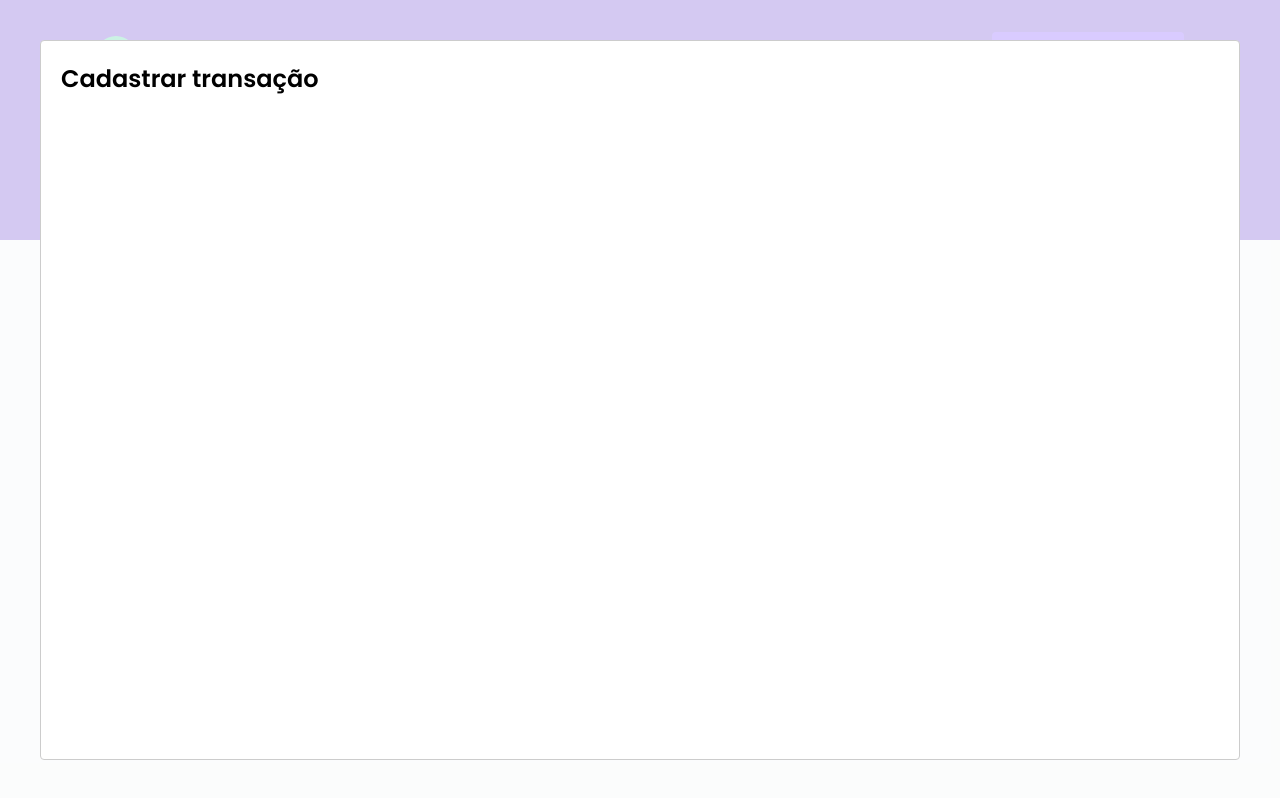
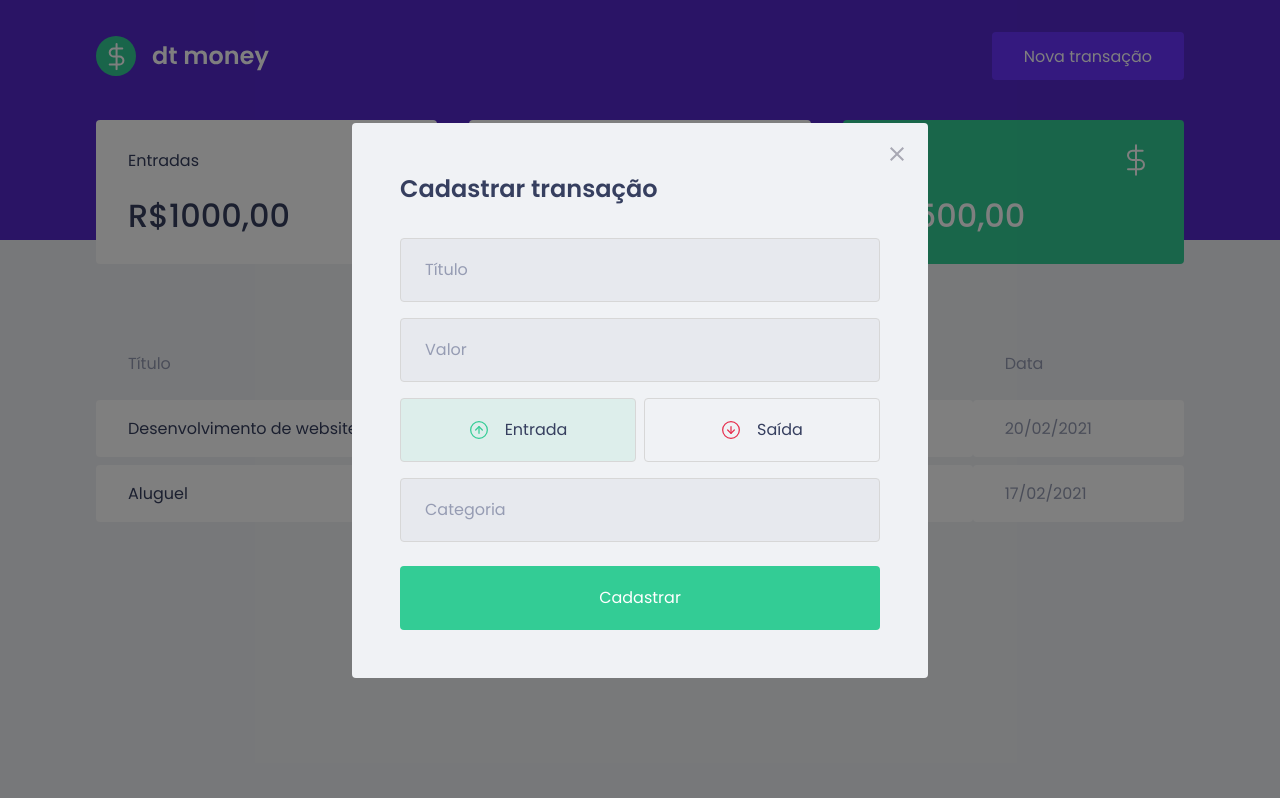
Before and after one commit to oigabrielteodoro/dtmoney, a React (Create React App) app: page / in a window 1280 px wide. Both pictures are taken after a click on the button "Nova transação". Built offline with nearby package versions, Linux system fonts and the light colour scheme; no server answers; what miragejs would draw is missing.

Commit message:
feat: created NewTransactionModal component

```diff
--- a/package.json
+++ b/package.json
@@ -12,6 +12,7 @@
     "@types/react-dom": "^17.0.0",
     "axios": "^0.21.1",
     "miragejs": "^0.1.41",
+    "polished": "^4.1.1",
     "react": "^17.0.2",
     "react-dom": "^17.0.2",
     "react-modal": "^3.13.1",
--- a/src/components/NewTransactionModal/index.tsx
+++ b/src/components/NewTransactionModal/index.tsx
@@ -1,4 +1,13 @@
+import { useState } from "react";
+
 import Modal from "react-modal";
+
+import incomeImg from '../../assets/income.svg';
+import outcomeImg from '../../assets/outcome.svg';
+
+import closeImg from '../../assets/close.svg';
+
+import { Container, RadioBox, TransactionTypeContainer } from "./styles";
 
 interface NewTransactionModalProps {
   isNewTransactionModalOpen: boolean;
@@ -6,12 +15,65 @@
 }
 
 export function NewTransactionModal({ isNewTransactionModalOpen, onRequestClose }: NewTransactionModalProps) {
+  const [type, setType] = useState('deposit');
+
   return (
     <Modal
       isOpen={isNewTransactionModalOpen}
       onRequestClose={onRequestClose}
+      overlayClassName="react-modal-overlay"
+      className="react-modal-content"
     >
-      <h2>Cadastrar transação</h2>
+      <button
+        type="button"
+        onClick={onRequestClose}
+        className="react-modal-close"
+      >
+        <img src={closeImg} alt="Fechar modal"/>
+      </button>
+
+      <Container>
+        <h2>Cadastrar transação</h2>
+
+        <input
+          placeholder="Título"
+        />
+
+        <input
+          type="number"
+          placeholder="Valor"
+        />
+
+        <TransactionTypeContainer>
+          <RadioBox
+            type="button"
+            onClick={() => setType('deposit')}
+            isActive={type === 'deposit'}
+            activeColor="green"
+          >
+            <img src={incomeImg} alt="Entrada"/>
+            <span>Entrada</span>
+          </RadioBox>
+
+          <RadioBox
+            type="button"
+            onClick={() => setType('withdrawn')}
+            isActive={type === 'withdrawn'}
+            activeColor="red"
+          >
+            <img src={outcomeImg} alt="Saída"/>
+            <span>Saída</span>
+          </RadioBox>
+        </TransactionTypeContainer>
+
+        <input
+          placeholder="Categoria"
+        />
+
+        <button type="submit">
+          Cadastrar
+        </button>
+      </Container>
     </Modal>
   )
 }
--- a/src/components/NewTransactionModal/styles.ts
+++ b/src/components/NewTransactionModal/styles.ts
@@ -1,5 +1,100 @@
 import styled from 'styled-components';
 
-export const Container = styled.div`
+import { darken, transparentize } from 'polished';
 
+interface RadioBoxProps {
+  isActive: boolean;
+  activeColor: 'green' | 'red';
+}
+
+const radioBoxColors = {
+  red: '#e52e40',
+  green: '#33cc95',
+}
+
+export const Container = styled.form`
+  h2 {
+    color: var(--text-title);
+    font-size: 1.5rem;
+    margin-bottom: 2rem;
+  }
+
+  input {
+    width: 100%;
+    padding: 0 1.5rem;
+    height: 4rem;
+    border-radius: 0.25rem;
+
+    border: 1px solid #d7d7d7;
+    background: #e7e9ee;
+
+    font-weight: 400;
+    font-size: 1rem;
+
+    &::placeholder {
+      color: var(--text-body);
+    }
+
+    & + input {
+      margin-top: 1rem;
+    }
+  }
+
+  button[type='submit'] {
+    width: 100%;
+    padding: 0 1.5rem;
+    height: 4rem;
+    background: var(--green);
+    color: #fff;
+    border-radius: 0.25rem;
+    border: 0;
+    font-size: 1rem;
+    margin-top: 1.5rem;
+
+    transition: filter 0.2s;
+
+    &:hover {
+      filter: brightness(0.9);
+    }
+  }
 `;
+
+export const TransactionTypeContainer = styled.div`
+  margin: 1rem 0;
+  display: grid;
+  grid-template-columns: 1fr 1fr;
+  gap: 0.5rem;
+`;
+
+export const RadioBox = styled.button<RadioBoxProps>`
+  height: 4rem;
+  border: 1px solid #d7d7d7;
+  border-radius: 0.25rem;
+
+  background: ${({ isActive, activeColor }) => isActive
+    ? transparentize(0.9, radioBoxColors[activeColor])
+    : 'transparent'
+  };
+
+  display: flex;
+  align-items: center;
+  justify-content: center;
+
+  transition: border-color 0.2s;
+
+  &:hover {
+    border-color: ${darken(0.1, '#d7d7d7')}
+  }
+
+  img {
+    width: 20px;
+    height: 20px;
+  }
+
+  span {
+    display: inline-block;
+    margin-left: 1rem;
+    font-size: 1rem;
+    color: var(--text-title);
+  }
+`;
--- a/src/styles/global.ts
+++ b/src/styles/global.ts
@@ -53,4 +53,43 @@
     opacity: 0.6;
     cursor: not-allowed;
   }
+
+  .react-modal-overlay {
+    background: rgba(0, 0, 0, 0.5);
+
+    position: fixed;
+
+    top: 0;
+    bottom: 0;
+    left: 0;
+    right: 0;
+
+    display: flex;
+    align-items: center;
+    justify-content: center;
+  }
+
+  .react-modal-content {
+    width: 100%;
+    max-width: 576px;
+    background: var(--background);
+    padding: 3rem;
+    border-radius: 0.25rem;
+
+    position: relative;
+  }
+
+  .react-modal-close {
+    position: absolute;
+    right: 1.5rem;
+    top: 1.5rem;
+    border: 0;
+    background: transparent;
+
+    transition: filter 0.2s;
+
+    &:hover {
+      filter: brightness(0.8);
+    }
+  }
 `;
```
Also changed, not shown: 1 other file (tests, documents, lock files or other folders).
